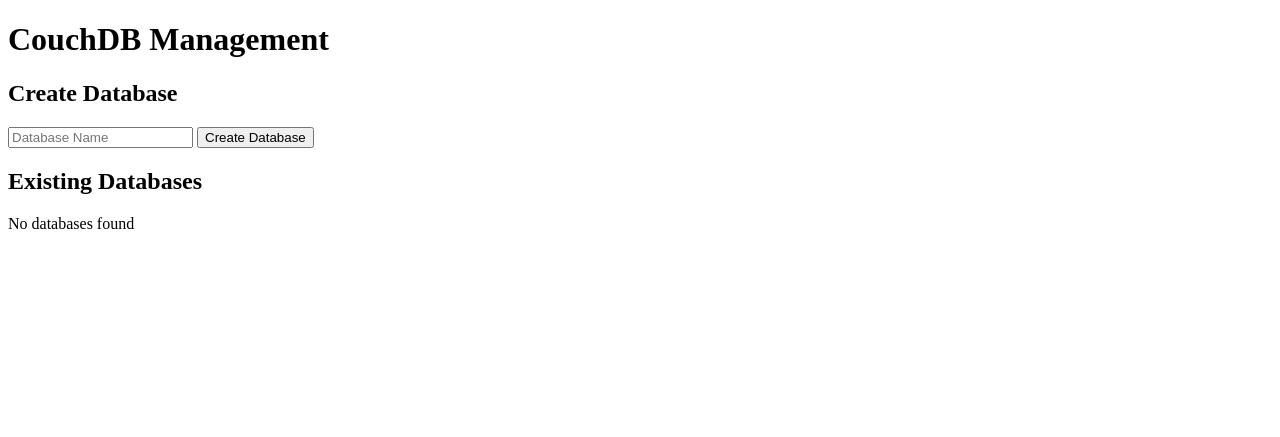
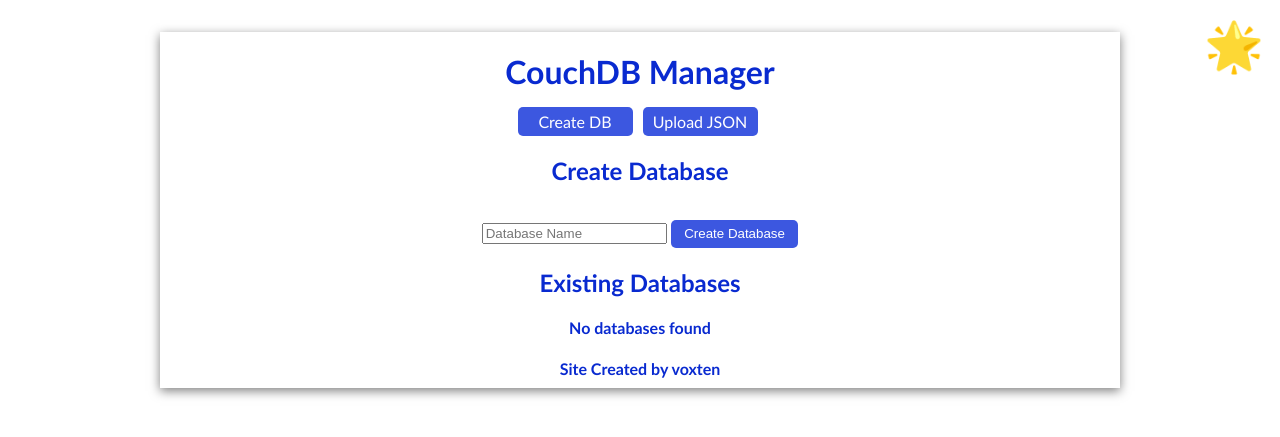
Before and after one commit to voxten/couchdb-manager, a Flask app: page / in a window 1280 px wide. Shown: the top 437 px of the page. Run offline with Flask 3, Linux system fonts and the light colour scheme.

Commit message:
Added option to upload file with .json extension

```diff
--- a/flask_app/app.py
+++ b/flask_app/app.py
@@ -1,4 +1,5 @@
 import os
+import json
 from flask import Flask, request, render_template, redirect, url_for
 import couchdb
 
@@ -27,6 +28,36 @@ def create_db():
     return redirect(url_for('home'))
 
 
+@app.route('/upload_json_page')
+def upload_json_page():
+    return render_template('upload_json.html')
+
+
+@app.route('/upload_json', methods=['POST'])
+def upload_json():
+    if 'json_file' not in request.files:
+        return redirect(url_for('home'))
+
+    json_file = request.files['json_file']
+    if json_file.filename == '':
+        return redirect(url_for('home'))
+
+    if json_file and json_file.filename.endswith('.json'):
+        data = json.load(json_file)
+        db_name = data.get('db_name')
+        if db_name and db_name not in couch_client:
+            db = couch_client.create(db_name)
+            collections = data.get('collections', [])
+            for collection in collections:
+                doc_id = collection.get('_id')
+                content = collection.get('content', [])
+                if doc_id:
+                    db.save({"_id": doc_id, "content": content})
+        return redirect(url_for('home'))
+    else:
+        return "Invalid file format", 400
+
+
 @app.route('/rename_db/<db_name>', methods=['POST'])
 def rename_db(db_name):
     new_db_name = request.form.get('new_db_name')
@@ -49,7 +80,6 @@ def view_db(db_name):
         collections = []
         content_names = set()
 
-        # Collect all unique content names across all documents
         for doc_id in db:
             doc = db.get(doc_id)
             if doc and 'content' in doc:
@@ -57,7 +87,6 @@ def view_db(db_name):
                     if 'name' in content:
                         content_names.add(content['name'])
 
-        # Create a structured list for rendering in the template
         for doc_id in db:
             doc = db.get(doc_id)
             if doc:
@@ -69,7 +98,7 @@ def view_db(db_name):
                     collection[name] = content_desc
                 collections.append(collection)
 
-        content_names = sorted(content_names)  # Sort the names for consistent ordering
+        content_names = sorted(content_names)
         return render_template('view_db.html', db_name=db_name, collections=collections, content_names=content_names)
     return redirect(url_for('home'))
 
@@ -84,22 +113,6 @@ def view_collection(db_name, collection_id):
             return render_template('view_collection.html', db_name=db_name, collection_id=collection_id, doc=doc,
                                    content_list=content_list)
     return redirect(url_for('view_db', db_name=db_name))
-
-
-@app.route('/delete_content/<db_name>/<collection_id>/<content_index>', methods=['POST'])
-def delete_content(db_name, collection_id, content_index):
-    if db_name in couch_client:
-        db = couch_client[db_name]
-        doc = db.get(collection_id)
-        if doc and 'content' in doc:
-            try:
-                index = int(content_index)
-                if 0 <= index < len(doc['content']):
-                    del doc['content'][index]
-                    db.save(doc)
-            except ValueError:
-                pass
-    return redirect(url_for('view_collection', db_name=db_name, collection_id=collection_id))
 
 
 @app.route('/add_content/<db_name>/<collection_id>', methods=['POST'])
@@ -142,6 +155,22 @@ def modify_content_description(db_name, collection_id, content_index):
             if new_description:
                 doc['content'][int(content_index)]['description'] = new_description
                 db.save(doc)
+    return redirect(url_for('view_collection', db_name=db_name, collection_id=collection_id))
+
+
+@app.route('/delete_content/<db_name>/<collection_id>/<content_index>', methods=['POST'])
+def delete_content(db_name, collection_id, content_index):
+    if db_name in couch_client:
+        db = couch_client[db_name]
+        doc = db.get(collection_id)
+        if doc and 'content' in doc:
+            try:
+                index = int(content_index)
+                if 0 <= index < len(doc['content']):
+                    del doc['content'][index]
+                    db.save(doc)
+            except ValueError:
+                pass
     return redirect(url_for('view_collection', db_name=db_name, collection_id=collection_id))
 
 
--- a/flask_app/templates/index.html
+++ b/flask_app/templates/index.html
@@ -1,36 +1,30 @@
 <!DOCTYPE html>
 <html lang="en">
+<link rel="stylesheet" href="{{ url_for('static', filename='style.css') }}">
 <head>
     <meta charset="UTF-8">
-    <title>CouchDB Management</title>
-    <style>
-        table {
-            width: 100%;
-            border-collapse: collapse;
-        }
-        table, th, td {
-            border: 1px solid black;
-        }
-        th, td {
-            padding: 8px;
-            text-align: left;
-        }
-    </style>
+    <title>CouchDB Manager</title>
 </head>
 <body>
-    <h1>CouchDB Management</h1>
-
+    <h1>CouchDB Manager</h1>
+    <nav>
+        <a href="/">Create DB</a>
+        <a href="/upload_json_page">Upload JSON</a>
+    </nav>
     <h2>Create Database</h2>
-    <form action="{{ url_for('create_db') }}" method="post">
-        <input type="text" name="db_name" placeholder="Database Name">
-        <button type="submit">Create Database</button>
-    </form>
+    <div class="viewDataDiv">
+        <form action="{{ url_for('create_db') }}" method="post">
+            <input type="text" name="db_name" placeholder="Database Name">
+            <input type="submit" value="Create Database">
+        </form>
+    </div>
 
     <h2>Existing Databases</h2>
     {% if databases %}
     <table>
         <thead>
             <tr>
+                <th></th>
                 <th>Name</th>
                 <th>Actions</th>
             </tr>
@@ -38,14 +32,16 @@
         <tbody>
             {% for db in databases %}
             <tr>
+                <td class='td_delete'>
+                    <form action="{{ url_for('delete_db', db_name=db) }}" method="post" style="display:inline;">
+                        <input type="submit" value="x">
+                    </form>
+                </td>
                 <td><a href="{{ url_for('view_db', db_name=db) }}">{{ db }}</a></td>
-                <td>
-                    <form action="{{ url_for('delete_db', db_name=db) }}" method="post" style="display:inline;">
-                        <button type="submit">Delete</button>
-                    </form>
+                <td class='td_action'>
                     <form action="{{ url_for('rename_db', db_name=db) }}" method="post" style="display:inline;">
                         <input type="text" name="new_db_name" placeholder="New Database Name">
-                        <button type="submit">Rename</button>
+                        <input type="submit" value="Rename">
                     </form>
                 </td>
             </tr>
@@ -53,7 +49,10 @@
         </tbody>
     </table>
     {% else %}
-    <p>No databases found</p>
+    <h4>No databases found</h4>
     {% endif %}
+    <footer>
+        <h4>Site Created by voxten</h4>
+    </footer>
 </body>
 </html>
```
